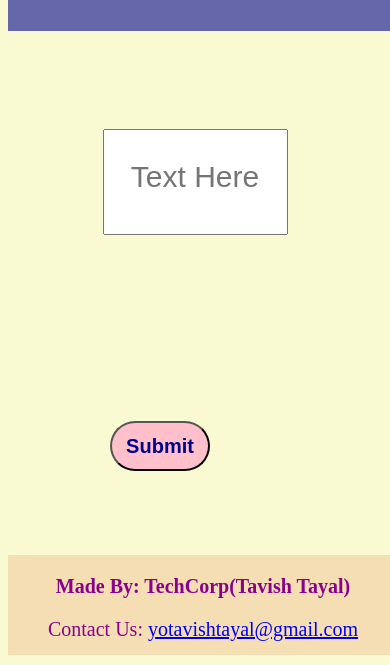
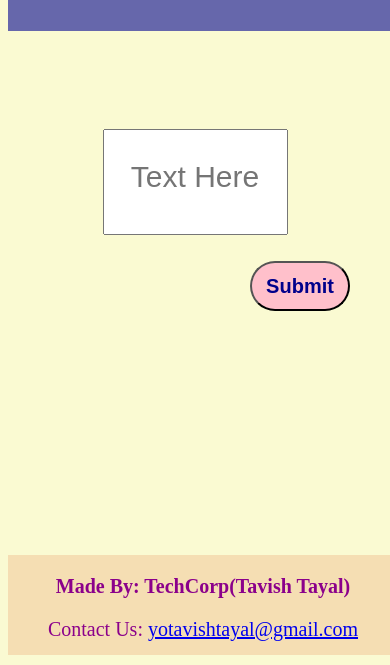
Before and after one commit to TavishTayal/Text-Analyzer, a plain HTML site: page index.html in a window 390 px wide. Shown: the part 179-844 px from the top of the page. Drawn offline with Linux system fonts and the light colour scheme; a web font is replaced by a local one.

Commit message:
more responsive

```diff
--- a/index.css
+++ b/index.css
@@ -265,10 +265,60 @@ body {
   }
 }
 
-@media (max-width:400px) {
-  .btn{
+@media (min-width: 414px) {
+  .btn {
     border-radius: 1000px;
     width: 100px;
     height: 50px;
+    left: 290px;
+    top: 440px;
   }
 }
+
+@media (min-width: 375px){
+  .btn {
+    border-radius: 1000px;
+    width: 100px;
+    height: 50px;
+    left: 290px;
+    top: 440px;
+  }
+
+
+}
+
+@media (min-width: 360px){
+  .btn {
+    border-radius: 1000px;
+    width: 100px;
+    height: 50px;
+    left: 250px;
+    top: 440px;
+  }
+}
+
+@media (min-width: 280px){
+  .show{
+    left: 20px;
+  }
+
+  .showspace{
+    left: 20px;
+
+  }
+
+  .onlyspace{
+    left: 20px;
+
+  }
+}
+
+@media (min-width:320px){
+  .btn {
+    border-radius: 1000px;
+    width: 100px;
+    height: 50px;
+    left: 250px;
+    top: 440px;
+  }
+}
```
